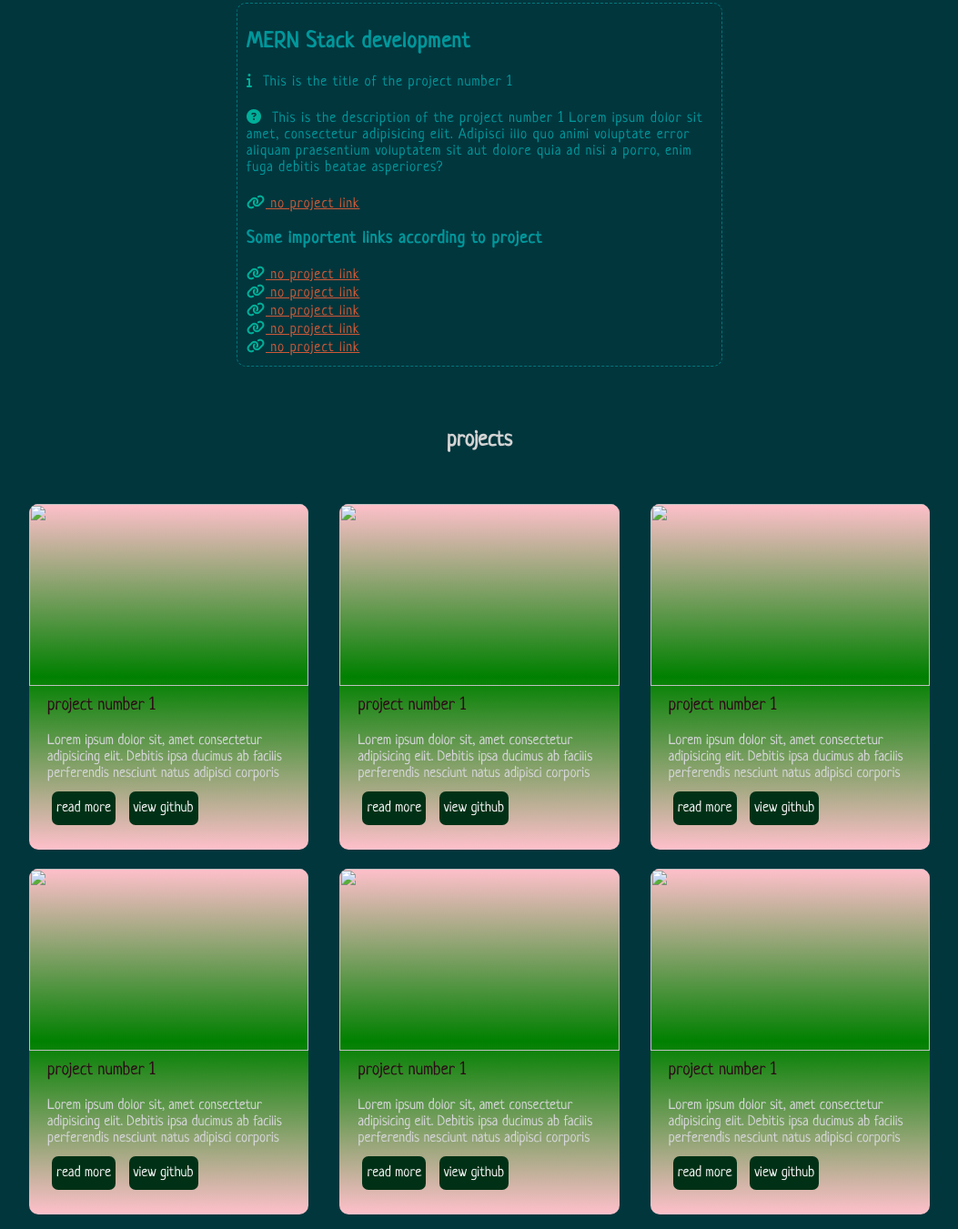
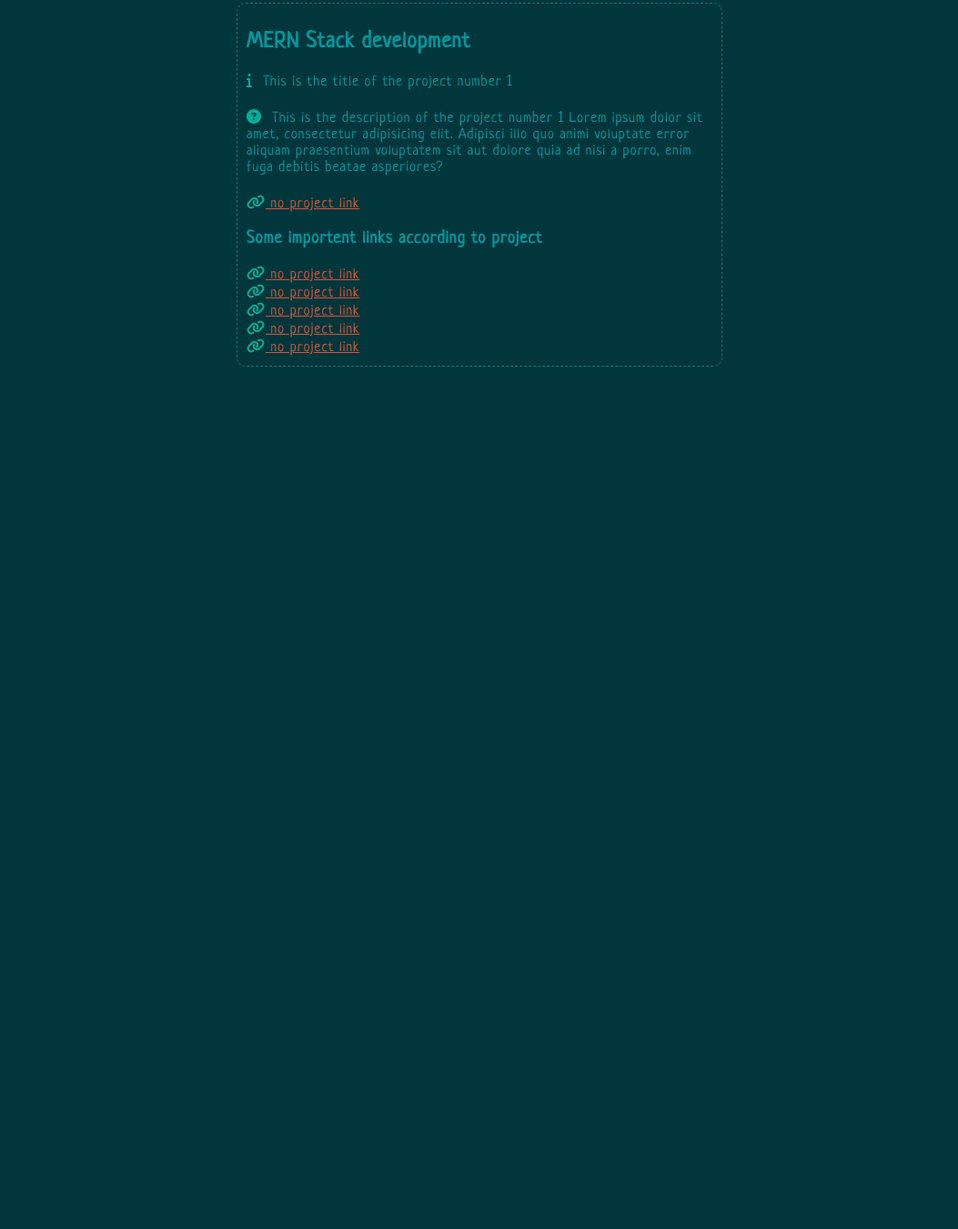
Before and after one commit to jana43/jana43.github.io, a plain HTML site: page index.html in a window 1280 px wide. Shown: the part 1446-2797 px from the top of the page at 91% size, without its empty margins (113-1166 px from the left). After the commit the page ends 1899 px from the top, so only its background shows below. Drawn offline with Linux system fonts and the light colour scheme.

Commit message:
update animatins

```diff
--- a/index.html
+++ b/index.html
@@ -128,99 +128,7 @@
 
     </div>
 
-    <h2 class="label" id="projects">projects</h2>
 
-    <div class="projects-container">
-      <div class="project">
-        <div class="project-img">
-          <img src="images/background.jpg" alt="" />
-        </div>
-        <div class="project-title">project number 1</div>
-        <div class="project-description">
-          Lorem ipsum dolor sit, amet consectetur adipisicing elit. Debitis ipsa
-          ducimus ab facilis perferendis nesciunt natus adipisci corporis
-        </div>
-        <div class="project-links">
-          <a href="#">read more</a>
-          <a href="#">view github</a>
-        </div>
-      </div>
-
-      <div class="project">
-        <div class="project-img">
-          <img src="images/background.jpg" alt="" />
-        </div>
-        <div class="project-title">project number 1</div>
-        <div class="project-description">
-          Lorem ipsum dolor sit, amet consectetur adipisicing elit. Debitis ipsa
-          ducimus ab facilis perferendis nesciunt natus adipisci corporis
-        </div>
-        <div class="project-links">
-          <a href="#">read more</a>
-          <a href="#">view github</a>
-        </div>
-      </div>
-
-      <div class="project">
-        <div class="project-img">
-          <img src="images/background.jpg" alt="" />
-        </div>
-        <div class="project-title">project number 1</div>
-        <div class="project-description">
-          Lorem ipsum dolor sit, amet consectetur adipisicing elit. Debitis ipsa
-          ducimus ab facilis perferendis nesciunt natus adipisci corporis
-        </div>
-        <div class="project-links">
-          <a href="#">read more</a>
-          <a href="#">view github</a>
-        </div>
-      </div>
-
-      <div class="project">
-        <div class="project-img">
-          <img src="images/background.jpg" alt="" />
-        </div>
-        <div class="project-title">project number 1</div>
-        <div class="project-description">
-          Lorem ipsum dolor sit, amet consectetur adipisicing elit. Debitis ipsa
-          ducimus ab facilis perferendis nesciunt natus adipisci corporis
-        </div>
-        <div class="project-links">
-          <a href="#">read more</a>
-          <a href="#">view github</a>
-        </div>
-      </div>
-
-      <div class="project">
-        <div class="project-img">
-          <img src="images/background.jpg" alt="" />
-        </div>
-        <div class="project-title">project number 1</div>
-        <div class="project-description">
-          Lorem ipsum dolor sit, amet consectetur adipisicing elit. Debitis ipsa
-          ducimus ab facilis perferendis nesciunt natus adipisci corporis
-        </div>
-        <div class="project-links">
-          <a href="#">read more</a>
-          <a href="#">view github</a>
-        </div>
-      </div>
-
-      <div class="project">
-        <div class="project-img">
-          <img src="images/background.jpg" alt="" />
-        </div>
-        <div class="project-title">project number 1</div>
-        <div class="project-description">
-          Lorem ipsum dolor sit, amet consectetur adipisicing elit. Debitis ipsa
-          ducimus ab facilis perferendis nesciunt natus adipisci corporis
-        </div>
-        <div class="project-links">
-          <a href="#">read more</a>
-          <a href="#">view github</a>
-        </div>
-      </div>
-    </div>
 
     <script
       src="https://kit.fontawesome.com/cbf067f286.js"
```
